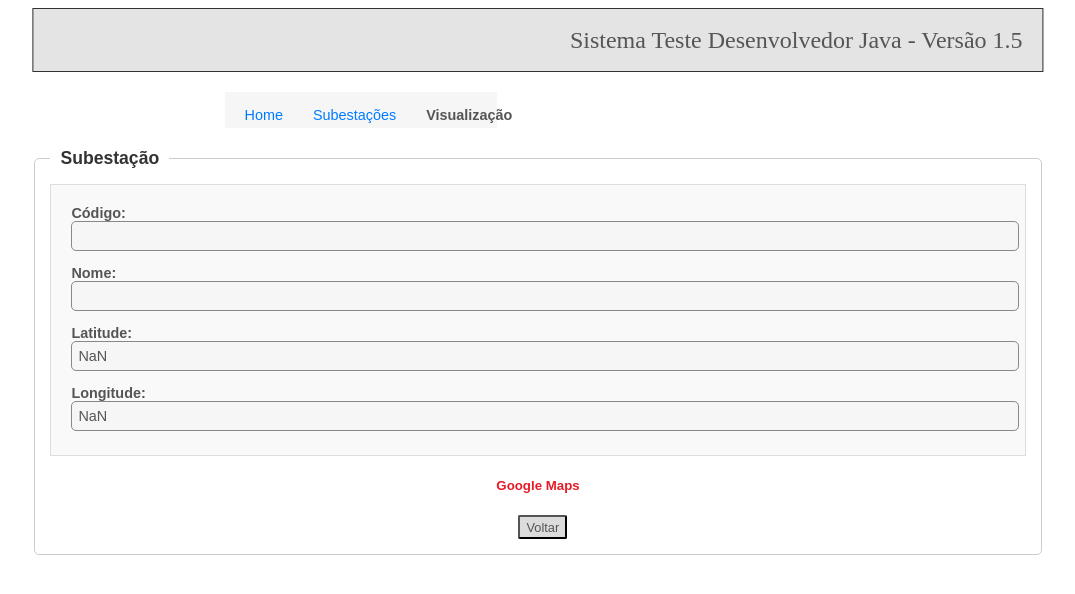
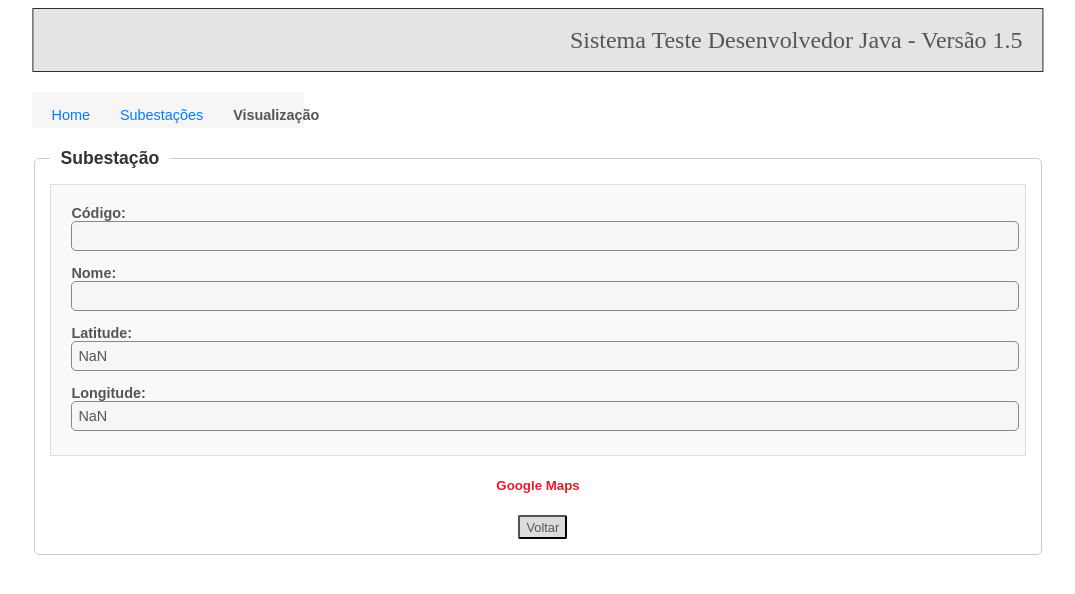
Before and after one commit to marcelledssantos/TesteDevJunior-Vue, a Vue app in the folder test-dev-jr/: page /mapa in a window 1280 px wide. Shown: the top 594 px of the page, without its empty margins (102-1177 px from the left). Built offline with nearby package versions, Linux system fonts and the light colour scheme; the HTML template or start-up script is replaced by a standard one.

Commit message:
add style da tabela de redes

```diff
--- /dev/null
+++ b/test-dev-jr/src/components/HeaderNav.vue
@@ -0,0 +1,91 @@
+<template>
+  <header class="header">
+    <nav class="breadcrumb">
+      <a href="javascript:void(0);" @click="irParaHome">Home</a>
+      <a href="javascript:void(0);" @click="carregarSubestacoes">Subestações</a>
+      <a href="javascript:void(0);">{{ ultimaPagina }}</a>
+    </nav>
+  </header>
+</template>
+
+<script lang="ts">
+import axios from 'axios'
+import { defineComponent } from 'vue'
+import { useRouter } from 'vue-router'
+
+export default defineComponent({
+  name: 'HeaderNav',
+  props: {
+    ultimaPagina: {
+      type: String,
+      required: true,
+    },
+  },
+  setup() {
+    const router = useRouter()
+
+    const irParaHome = () => {
+      router.push('/')
+    }
+
+    const carregarSubestacoes = async () => {
+      try {
+        const response = await axios.get('http://localhost:8080/subestacoes')
+
+        if (response.status === 200) {
+          router.push({
+            path: '/subestacoes',
+            query: { data: JSON.stringify(response.data) },
+          })
+        } else {
+          alert('Erro ao buscar as subestações. Tente novamente.')
+        }
+      } catch (error) {
+        console.error('Erro ao buscar subestações:', error)
+        alert('Erro ao conectar ao servidor.')
+      }
+    }
+
+    return {
+      irParaHome,
+      carregarSubestacoes,
+    }
+  },
+})
+</script>
+
+<style scoped>
+.header {
+  text-align: left;
+  padding: 10px;
+  margin-bottom: 20px;
+  background-color: rgba(211, 211, 211, 0.2);
+  width: 25%;
+  height: 2vh;
+  margin-left: 19%;
+}
+
+.breadcrumb {
+  font-size: 0.9rem;
+  display: flex;
+  gap: 10px;
+}
+
+.breadcrumb a {
+  color: #007bff;
+  text-decoration: none;
+  padding: 5px 10px;
+  border-radius: 5px;
+  transition: all 0.3s ease;
+}
+
+.breadcrumb a:hover {
+  background-color: #e0e0e0;
+}
+
+.breadcrumb a:last-child {
+  color: #555;
+  font-weight: bold;
+  pointer-events: none;
+}
+</style>
--- a/test-dev-jr/src/components/TabelaRedesMT.vue
+++ b/test-dev-jr/src/components/TabelaRedesMT.vue
@@ -75,7 +75,7 @@ legend {
 .tabela-redes th {
   background-color: #ccc;
   color: #333;
-  font-size: 1rem;
+  font-size: 0.8rem;
 }
 
 .tabela-redes td {
@@ -88,7 +88,7 @@ legend {
   border: none;
   border-radius: 5px;
   padding: 5px 10px;
-  font-size: 0.9rem;
+  font-size: 0.8rem;
   cursor: pointer;
   transition: all 0.3s ease;
 }
@@ -98,7 +98,7 @@ legend {
 }
 .footer-buttons button {
   padding: 5px 15px;
-  font-size: 0.9rem;
+  font-size: 0.6rem;
   border-radius: 5px;
   border: 1px solid #ccc;
   cursor: pointer;
--- a/test-dev-jr/src/router/index.ts
+++ b/test-dev-jr/src/router/index.ts
@@ -22,7 +22,7 @@ const routes = [
   },
   {
     path: '/mapa',
-    component: MapaView, // Página de visualização no mapa
+    component: MapaView,
   },
 
 ];
--- a/test-dev-jr/src/views/InclusaoView.vue
+++ b/test-dev-jr/src/views/InclusaoView.vue
@@ -1,20 +1,12 @@
 <template>
   <div class="inclusao-page">
-    <header class="header">
-      <nav class="breadcrumb">
-        <a href="javascript:void(0);" @click="irParaHome">Home</a>
-        <a href="javascript:void(0);" @click="carregarSubestacoes">Subestações</a>
-        <a href="javascript:void(0);">Inclusão</a>
-      </nav>
-    </header>
-
+    <HeaderNav ultimaPagina="Inclusão" />
     <div class="forms-container">
       <SubestacaoForm @atualizarDados="atualizarSubestacao" />
 
       <RedeMTForm @atualizarRedes="atualizarRedesMT" />
     </div>
 
-    <!-- Botões de Ação -->
     <div class="buttons">
       <ButtonComponent label="Cancelar" @click="cancelarInclusao" />
       <ButtonComponent label="Incluir" type="submit" @click="incluirSubestacao" />
@@ -33,6 +25,7 @@ import axios from 'axios'
 import ButtonComponent from '@/components/ButtonComponent.vue'
 import SubestacaoForm from '@/components/SubestacaoForm.vue'
 import RedeMTForm from '@/components/RedeMTForm.vue'
+import HeaderNav from '@/components/HeaderNav.vue'
 
 const router = useRouter()
 const mensagem = ref('')
@@ -91,29 +84,6 @@ const incluirSubestacao = async () => {
     mensagemTipo.value = 'erro'
   }
 }
-
-const carregarSubestacoes = async () => {
-  try {
-    const response = await axios.get('http://localhost:8080/subestacoes')
-
-    if (response.status === 200) {
-      router.push({
-        path: '/subestacoes',
-        query: { data: JSON.stringify(response.data) },
-      })
-    } else {
-      alert('Erro ao buscar as subestações. Tente novamente.')
-    }
-  } catch (error) {
-    console.error('Erro ao buscar subestações:', error)
-    alert('Erro ao conectar ao servidor.')
-  }
-}
-
-const irParaHome = () => {
-  window.location.href = '/'
-}
-
 const cancelarInclusao = async () => {
   if (confirm('Deseja realmente cancelar? As alterações serão perdidas.')) {
     try {
@@ -135,7 +105,6 @@ const cancelarInclusao = async () => {
 }
 </script>
 <style scoped>
-
 .inclusao-page {
   display: flex;
   flex-direction: column;
@@ -150,41 +119,6 @@ const cancelarInclusao = async () => {
   background-color: #f9f9f9;
   box-shadow: 0px 4px 6px rgba(0, 0, 0, 0.1);
 }
-
-.header {
-  text-align: left;
-  padding: 10px;
-  margin-bottom: 20px;
-  background-color: rgba(211, 211, 211, 0.2);
-  width: 25%;
-  height: 2vh;
-  margin-left: 19%;
-}
-
-.breadcrumb {
-  font-size: 0.9rem;
-  display: flex;
-  gap: 10px;
-}
-
-.breadcrumb a {
-  color: #007bff;
-  text-decoration: none;
-  padding: 5px 10px;
-  border-radius: 5px;
-  transition: all 0.3s ease;
-}
-
-.breadcrumb a:hover {
-  background-color: #e0e0e0;
-}
-
-.breadcrumb a:last-child {
-  color: #555;
-  font-weight: bold;
-  pointer-events: none;
-}
-
 .forms-container {
   display: flex;
   flex-direction: column;
--- a/test-dev-jr/src/views/LoginView.vue
+++ b/test-dev-jr/src/views/LoginView.vue
@@ -24,7 +24,6 @@
           @blur="validarSenha"
         />
       </div>
-
       <ButtonComponent label="Entrar" @click="entrar" />
     </div>
   </div>
--- a/test-dev-jr/src/views/MapaView.vue
+++ b/test-dev-jr/src/views/MapaView.vue
@@ -1,12 +1,6 @@
 <template>
   <div class="mapa-page">
-    <header class="header">
-      <nav class="breadcrumb">
-        <a href="javascript:void(0);" @click="irParaHome">Home</a>
-        <a href="javascript:void(0);" @click="carregarSubestacoes">Subestações</a>
-        <a href="javascript:void(0);">Visualização</a>
-      </nav>
-    </header>
+    <HeaderNav ultimaPagina="Visualização" />
     <fieldset>
       <legend>Subestação</legend>
       <div class="subestacao-details">
@@ -52,9 +46,13 @@
 import { defineComponent, ref, onMounted } from 'vue'
 import { useRouter, useRoute } from 'vue-router'
 import axios from 'axios'
+import HeaderNav from '@/components/HeaderNav.vue'
 
 export default defineComponent({
   name: 'MapaView',
+  components: {
+    HeaderNav,
+  },
   setup() {
     const route = useRoute()
     const router = useRouter()
@@ -112,31 +110,8 @@ export default defineComponent({
   margin: 20px auto;
   width: 80%;
 }
-.header {
-  text-align: left;
-  padding: 10px;
-  margin-bottom: 20px;
-  background-color: rgba(211, 211, 211, 0.2);
-  width: 25%;
-  height: 2vh;
-  margin-left: 19%;
-}
-.breadcrumb {
-  font-size: 0.9rem;
-  display: flex;
-  gap: 10px;
-}
-
-.breadcrumb a {
-  color: #007bff;
-  text-decoration: none;
-  padding: 5px 10px;
-  border-radius: 5px;
-  transition: all 0.3s ease;
-}
-
-.breadcrumb a:hover {
-  background-color: #e0e0e0;
+.mapa-page .header {
+  margin-left: -0.8px;
 }
 
 .breadcrumb a:last-child {
--- a/test-dev-jr/src/views/SubestacoesView.vue
+++ b/test-dev-jr/src/views/SubestacoesView.vue
@@ -88,15 +88,15 @@ export default defineComponent({
           codigo: subestacao.codigo,
           nome: subestacao.nome,
           latitude: subestacao.latitude,
-          longitude: subestacao.longitude
-        }
+          longitude: subestacao.longitude,
+        },
       })
     }
 
     return {
       subestacoes,
       irParaInclusao,
-      exibirNoMapa
+      exibirNoMapa,
     }
   },
 })
```
